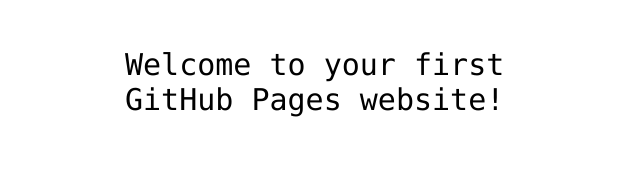
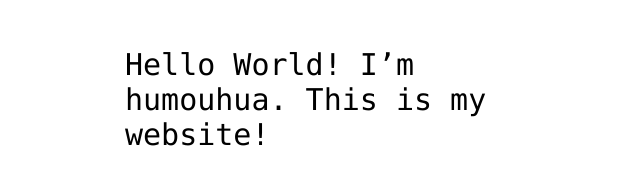
Before and after one commit to humouhua/hello-world, a plain HTML site: page index.html in a window 1280 px wide. Shown: the part 341-526 px from the top of the page, without its empty margins (315-955 px from the left). Drawn offline with Linux system fonts and the light colour scheme.

Commit message:
Update index.html
humouhua

```diff
--- a/index.html
+++ b/index.html
@@ -12,7 +12,6 @@
 <img src="https://octodex.github.com/images/daftpunktocat-thomas.gif" id="octocat" alt="octocat-gif" />
 
 <!-- Change this code here by copy and pasting your template on line 15 -->
-<p>Welcome to your first GitHub Pages website!</p>
-
+<p>Hello World! I’m humouhua. This is my website!</p>
 </body>
 </html>
```
